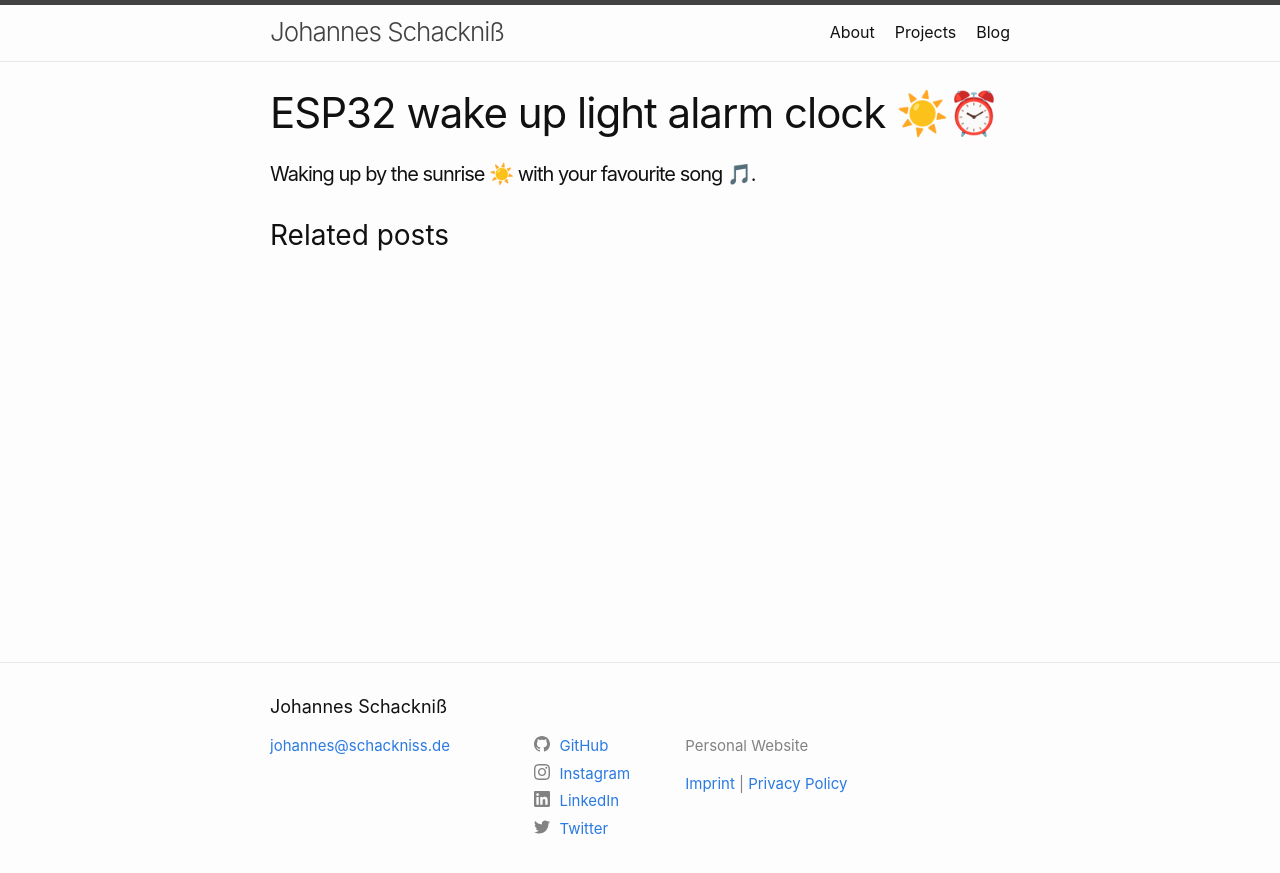
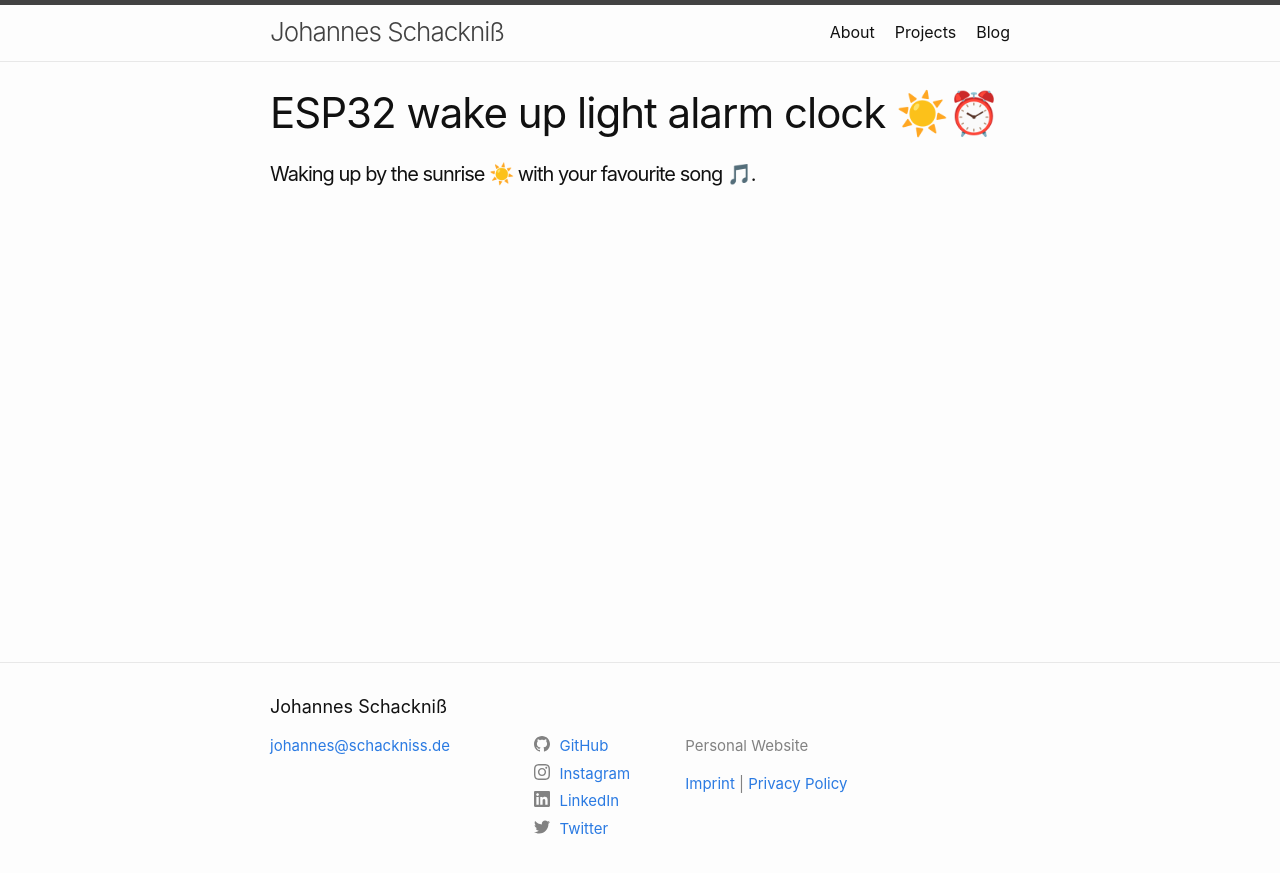
Before and after one commit to schackniss/schackniss.de, a Jekyll site: the page built from _projects/esp32-lichtwecker.md, in a window 1280 px wide. Shown: the top 873 px of the page. Built offline with Jekyll 4.4.1, drawn with Linux system fonts in a browser that asks for light colours.

Commit message:
[Impl] check if there are any related posts

```diff
--- a/_layouts/project.html
+++ b/_layouts/project.html
@@ -12,9 +12,10 @@ layout: default
       {{ content }}
     </div>
 
+    {% assign filtered_posts = site.posts | where: 'project', page.project %}
+    {%- if filtered_posts.size > 0 -%}
     <h3 class="post-list-heading">{{ page.list_title | default: "Related posts" }}</h3>
     <ul class="post-list">
-    {% assign filtered_posts = site.posts | where: 'project', page.project %}
       {%- for post in filtered_posts -%}
       <li>
         {%- assign date_format = site.minima.date_format | default: "%b %-d, %Y" -%}
@@ -30,5 +31,6 @@ layout: default
       </li>
       {%- endfor -%}
     </ul>
+    {%- endif -%}
 
   </article>
```
